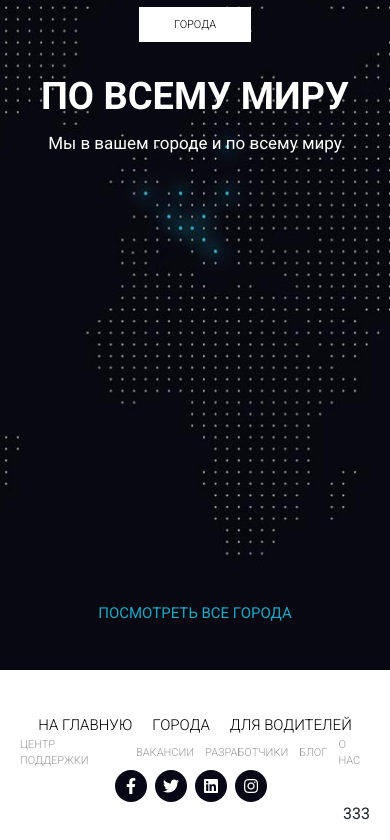
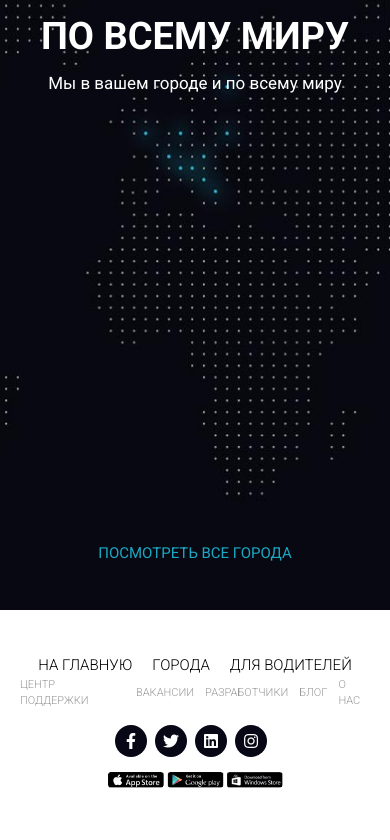
Before and after one commit to BvaGit/Uber, a plain HTML site: page index.html in a window 390 px wide. Shown: the part 8274-9114 px from the top of the page. After the commit the page ends 9076 px from the top, so only its background shows below. Drawn offline with Linux system fonts and the light colour scheme.

Commit message:
media for footer

```diff
--- a/index.html
+++ b/index.html
@@ -316,7 +316,9 @@
             </div>
             <div class="footerMenu_lang">русский</div>
         </div>
-        <div class="footerApp">333</div>
+        <div class="footerApp">
+            <img src="img/icon/app.png" alt="Оплата">
+        </div>
     </footer>
     <script src="js/script.js"></script>
 </body>
--- a/scss/_media.scss
+++ b/scss/_media.scss
@@ -88,6 +88,12 @@
                     margin-left: 11px;
                 }
 
+            }
+        }
+
+        .footerApp{
+            img{
+                width: 100%;
             }
         }
     }
@@ -203,6 +209,15 @@
         }
     }
 
+    .requist{
+        .warning{
+            .requist_title{
+                margin-top: 30px;
+            }
+        }
+
+    }
+
     footer{
         flex-direction: column;
         align-items: center;
@@ -211,6 +226,7 @@
             width:100%;
             justify-content: center;
             order: 2;
+            margin: 15px 0;
         }
 
         .footerMenu{
@@ -227,7 +243,12 @@
 
         .footerApp{
             width: 100%;
+            display: flex;
+            justify-content: center;
             order: 3;
+            img{
+                width: 50%;
+            }
         }
     }
 
```
Also changed, not shown: css/styleSCSS.css, img/icon/app.png (added), 2 other files.
